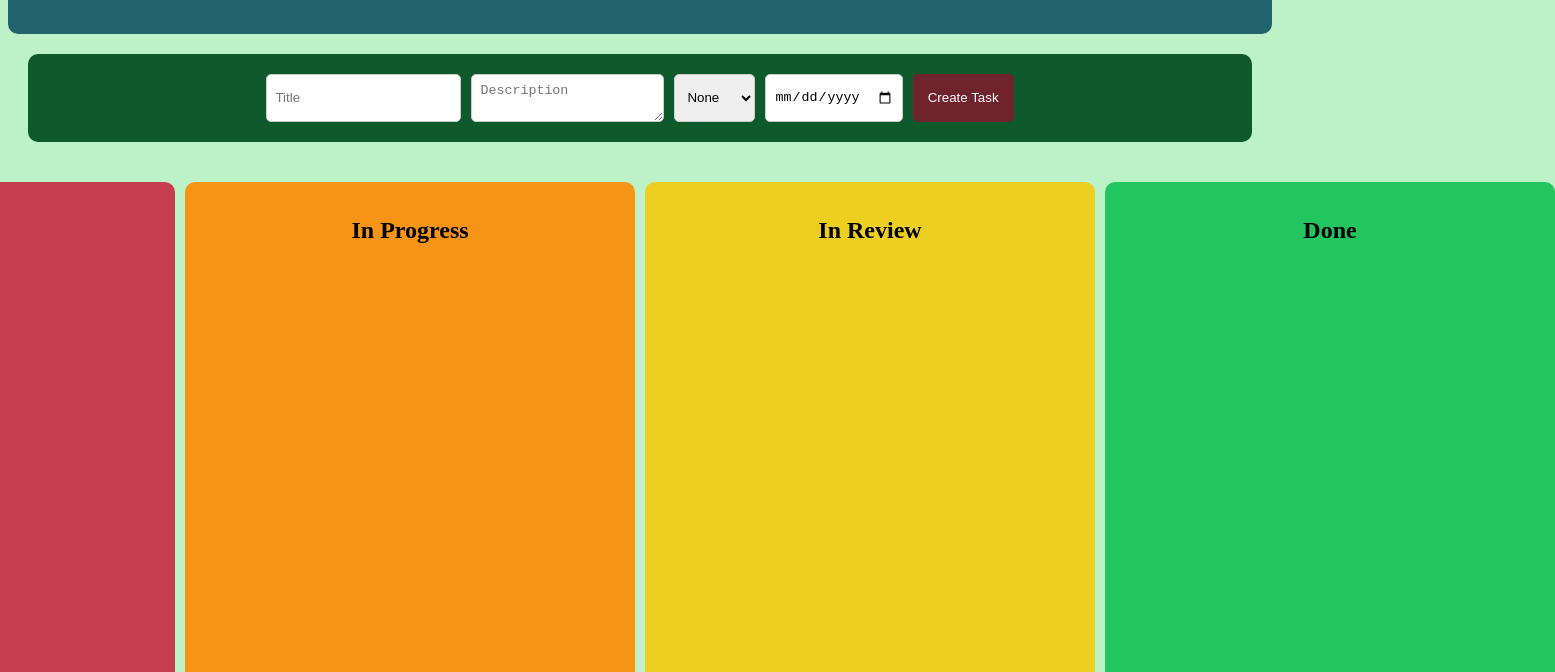
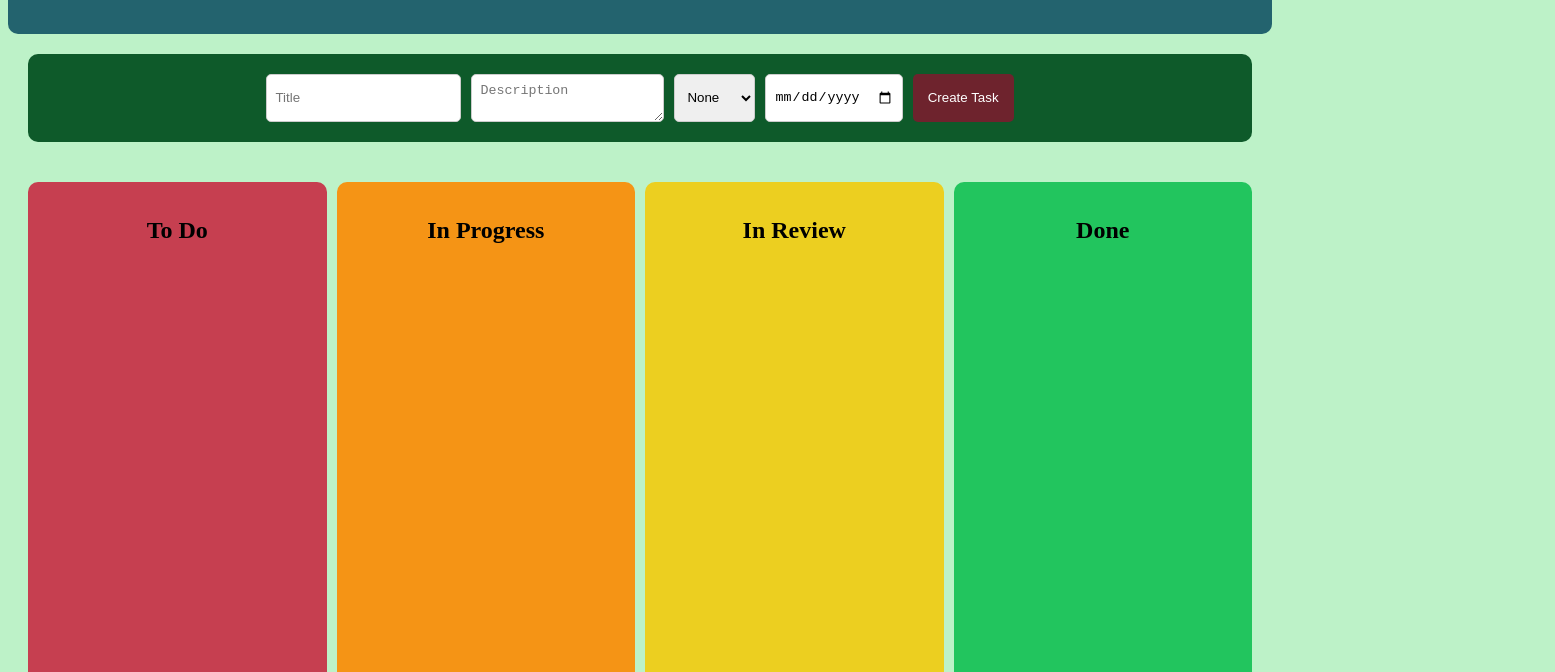
Before and after one commit to Su1tesMe/New_Task_Board, a plain HTML site: page Index.html in a window 1280 px wide. Shown: the part 84-756 px from the top of the page, 1555 px wide, since content can reach past the window. Drawn offline with Linux system fonts and the light colour scheme.

Commit message:
Update Styles.css

```diff
--- a/Styles.css
+++ b/Styles.css
@@ -24,7 +24,7 @@ header {
 
 .board {
   display: grid;
-  grid-template-columns: repeat(4, 450px);
+  grid-template-columns: repeat(4, 1fr);
   gap: 10px;
   justify-content:center;
   padding: 20px;
```
